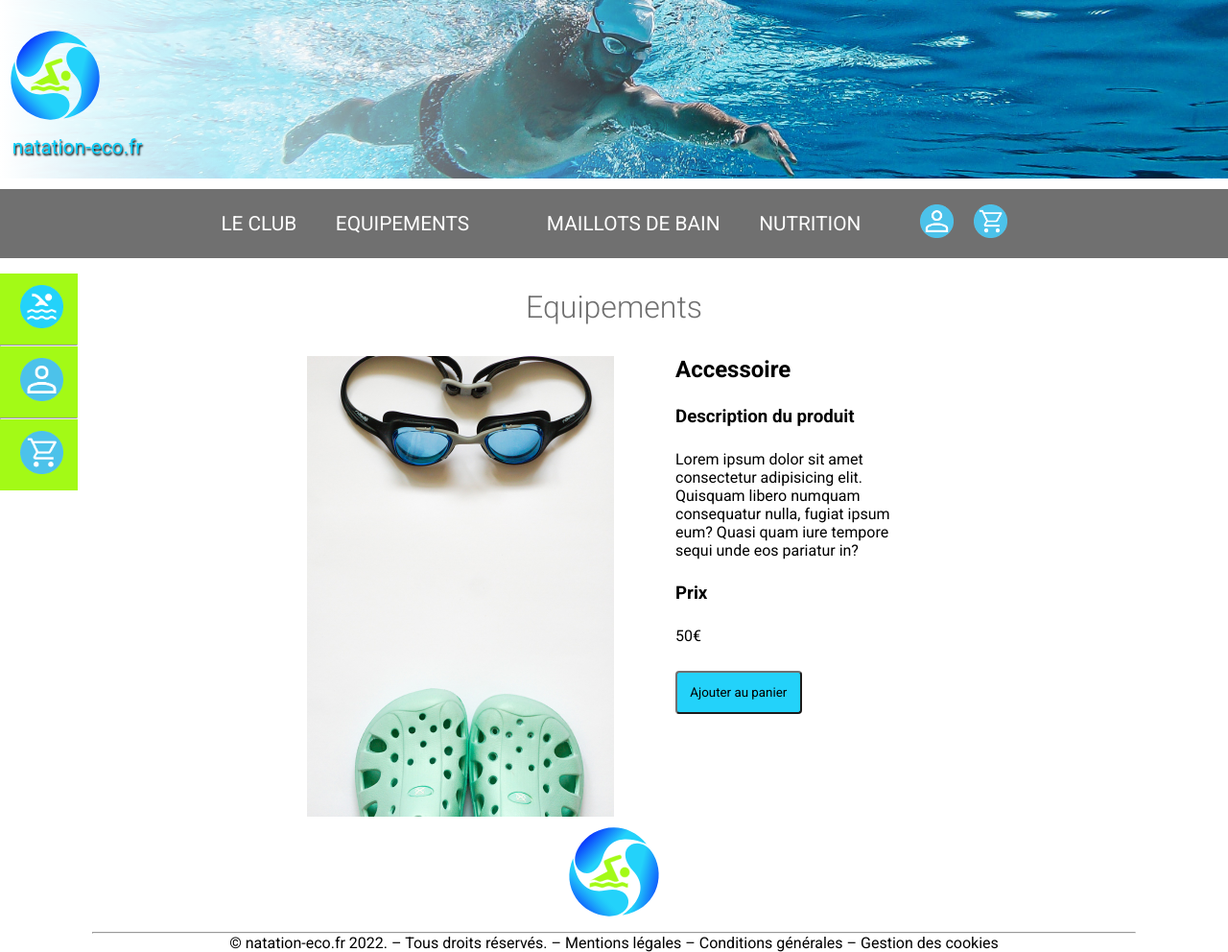
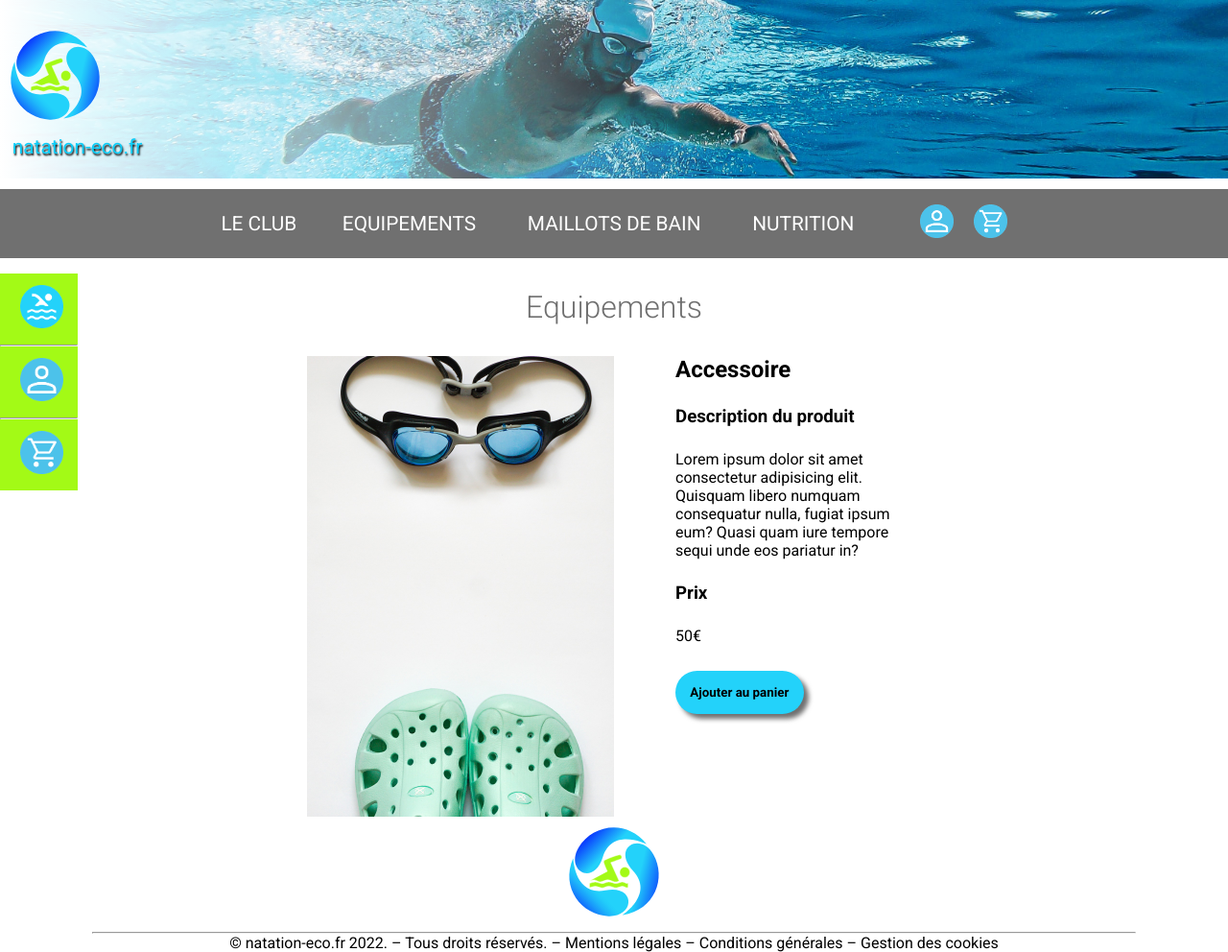
Before and after one commit to Skywon01/natation-eco, a Symfony app: template templates/equipement.html.twig in a window 1280 px wide. Shown: the whole page at 96% size. Run offline with Twig, Linux system fonts and the light colour scheme; the template is opened without the code that fills it, so the values that code supplies are empty; some libraries are stand-ins or nearby versions; some web fonts are replaced.

Commit message:
Ajout du menu déroulant

```diff
--- a/public/css/style.css
+++ b/public/css/style.css
@@ -150,37 +150,56 @@ section{
     color:var(--color-5);
 }
 
+/*=====================Menu déroulant===============================*/
 
-/*
-menu déroulant de merde que je ferai de toute façon en js**************************
-*/
+ /* Bouton */
+.dropbtn {
+    background-color: var(--nav);
+    color: white;
+    font-size: 1.3rem;
+    text-transform: uppercase;
+    border: none;
+    cursor: pointer;
+}
 
+.dropbtn:hover, .dropbtn:focus {
+    background-color: var(--nav);
+}
 
-#menu-accordeon {
-    list-style:none;
-  }
-  #menu-accordeon ul {
-    padding:0;
-    margin:0;
-    list-style:none;
-    text-align: center;
-  }
-  #menu-accordeon li li {
-     max-height:0;
-     overflow: hidden;
-     transition: all .5s;
-     border-radius:0;
-     box-shadow: none;
-     border:none;
-     margin:0
-  }
-  #menu-accordeon ul li:last-child {
-     border-radius: 0 0 6px 6px;
-     border:none;
-  }
-  #menu-accordeon li:hover li {
-    max-height: 15em;
-  }
+  /* Positionnement du contenu */
+.dropdown {
+    position: relative;
+    display: inline-block;
+}
+
+  /* Contenu caché */
+.dropdown-content {
+    display: none;
+    position: absolute;
+    background-color: var(--nav);
+    min-width: 190px;
+    box-shadow: 0px 8px 16px 0px rgba(0,0,0,0.2);
+    z-index: 1;
+}
+
+  /* Intérieur du contenu */
+.dropdown-content a {
+    padding: 12px 16px;
+    text-decoration: none;
+    display: block;
+}
+
+  /* Couleur du contenu au survol */
+.dropdown-content a:hover {
+    background-color: #494949;
+}
+
+  /* Montre ou cache le contenu au clic */
+.show {
+    display:block;
+}
+
+/*=====================Menu déroulant======================*/
 
 
 
@@ -221,6 +240,16 @@ menu déroulant de merde que je ferai de toute façon en js*********************
     padding:1em;
     margin-left: 0;
     background-color: #23D2FA;
-    border-color: #707070;
-    border-radius: .3em;
+    border-color: #70707000;
+    border-radius: 2em;
+    box-shadow: #707070 5px 5px 5px;
+    transition-duration: 0.5s;
+    font-weight: bold;
 }
+#command:hover{
+    background-color: #189cb9;
+}
+#command:active{
+    transition-duration: 0.1s;
+    transform: scale(0.96);
+}
--- a/public/js/script.js
+++ b/public/js/script.js
@@ -1 +1,57 @@
 console.log("Hello World!");
+
+// window.onload=function(){
+//     var bouton = document.getElementById('btnMenu');
+//     var nav = document.getElementById('nav');
+//     bouton.onclick = function(e){
+//         if(nav.style.display=="block"){
+//             nav.style.display="none";
+//         }else{
+//             nav.style.display="block";
+//         }
+//     };
+// };
+
+// function afficheMenu(obj){
+
+//     var idMenu     = obj.id;
+//     var idSousMenu = 'sous' + idMenu;
+//     var sousMenu   = document.getElementById(idSousMenu);
+
+//     /*****************************************************/
+//     /**   on cache tous les sous-menus pour n'afficher    **/
+//     /** que celui dont le menu correspondant est cliqué **/
+//     /** où 4 correspond au nombre de sous-menus         **/
+//     /*****************************************************/
+
+
+//     if(sousMenu){
+//        //alert(sousMenu.style.display);
+//        if(sousMenu.style.display == "block"){
+//           sousMenu.style.display = "none";
+//        }
+//        else{
+//           sousMenu.style.display = "block";
+//        }
+//     }
+//  }
+
+/* When the user clicks on the button,
+toggle between hiding and showing the dropdown content */
+function myFunction() {
+    document.getElementById("myDropdown").classList.toggle("show");
+  }
+
+  // Close the dropdown menu if the user clicks outside of it
+  window.onclick = function(event) {
+    if (!event.target.matches('.dropbtn')) {
+      var dropdowns = document.getElementsByClassName("dropdown-content");
+      var i;
+      for (i = 0; i < dropdowns.length; i++) {
+        var openDropdown = dropdowns[i];
+        if (openDropdown.classList.contains('show')) {
+          openDropdown.classList.remove('show');
+        }
+      }
+    }
+  }
--- a/templates/base.html.twig
+++ b/templates/base.html.twig
@@ -29,14 +29,71 @@
             <a class="nav" href="{{ path('club') }}">Le club</a>
             <a class="nav" href="{{ path('equipement') }}">Equipements</a>
 
-            <ul class="nav" id="menu-accordeon">
-                <li><a href="#">Maillots de bain</a>
+
+{# ==================================== Menu Déroulant ================================= #}
+
+             <div class="dropdown">
+  <button onclick="myFunction()" class="dropbtn">Maillots de bain <i class="fa fa-caret-down"></i></button>
+  <div id="myDropdown" class="dropdown-content">
+                <a href="{{ path('homme') }}">Homme</a>
+                <a href="{{ path('femme') }}">Femme</a>
+  </div>
+</div>
+
+
+
+{# ==================================== Menu Déroulant ================================= #}
+
+
+
+
+{#
+            <a href="#" id="toggle_button">Maillots de bain</a>
+            <div id="list">
+                <a href="{{ path('homme') }}">Homme</a>
+                <a href="{{ path('femme') }}">Femme</a>
+            </div> #}
+
+            {# <ul class="nav" id="menu-accordeon">
+                <li><a href="#">Maillots de bain</a>  ===========Bouton
                 <ul>
+                    <li></li> ===========lien
+                    <li></li> ===========lien
+                </ul>
+                </li>
+            </ul> #}
+                        {# <a class="btn btn-navbar" id="btnMenu">
+                <span class="icon-bar"></span>
+                <span class="icon-bar"></span>
+                <span class="icon-bar"></span>
+            </a> #}
+            {# <ul>
+                <li>Liste déroulante
+
+            <ul>
+                <li><a href="#">Accueil</a></li>
+                <li><a href="#">Blog</a></li>
+                <li><a href="#">CV</a></li>
+                <li><a href="#">Contact</a></li>
+            </ul>
+                </li>
+            </ul> #}
+{#
+                <div id="menu">
+       <div class="menu" id="menu{postrow.displayed.U_POST_ID}" onclick="afficheMenu(this)">
+          Menu 1
+       </div>
+       <div id="sousmenu{postrow.displayed.U_POST_ID}" style="display:none">
+          <div class="sousmenu">
+                             <ul>
                     <li><a href="{{ path('homme') }}">Homme</a></li>
                     <li><a href="{{ path('femme') }}">Femme</a></li>
                 </ul>
-                </li>
-            </ul>
+
+          </div>
+       </div>
+    </div> #}
+
             <a class="nav" href="{{ path('nutrition') }}">Nutrition</a>
             <div>
                 <a  href="{{ path('compte') }}"><img class="icone" src="media/compte.png" alt="Mon compte"></a>
```
